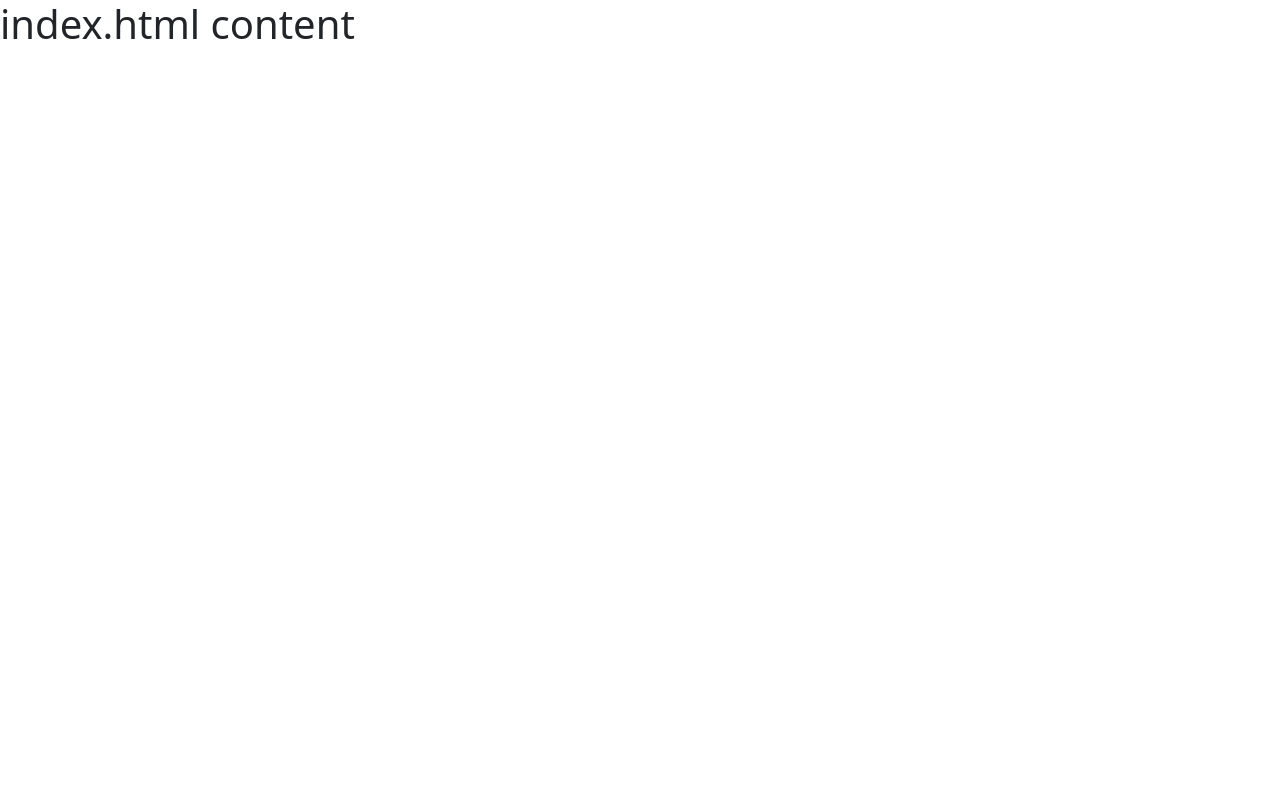
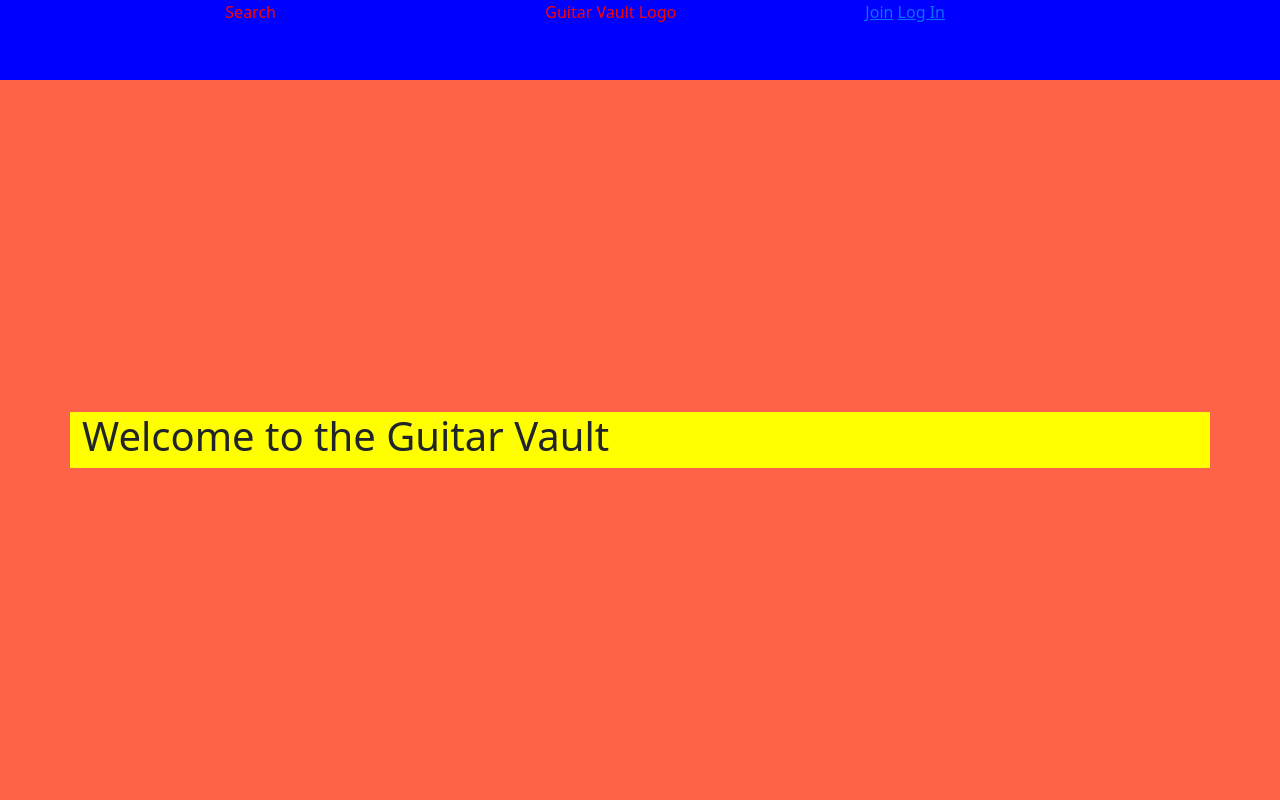
Before and after one commit to KelvenH/Guitar-Vault, a Django app: page / in a window 1280 px wide. Before the commit the page is almost empty. Run offline with Django 3.2, Linux system fonts and the light colour scheme.

Commit message:
added initial skeleton to main nav

```diff
--- a/guitar_vault/settings.py
+++ b/guitar_vault/settings.py
@@ -148,6 +148,10 @@ USE_TZ = True
 # https://docs.djangoproject.com/en/3.2/howto/static-files/
 
 STATIC_URL = '/static/'
+STATICFILES_DIRS = (os.path.join(BASE_DIR, 'static'),)
+
+MEDIA_URL = '/media/'
+MEDIA_ROOT = os.path.join(BASE_DIR, 'media')
 
 # Default primary key field type
 # https://docs.djangoproject.com/en/3.2/ref/settings/#default-auto-field
--- a/home/templates/home/index.html
+++ b/home/templates/home/index.html
@@ -1,6 +1,21 @@
 {% extends "base.html" %}
 {% load static %}
 
+{% block page_header %}
+    <!--empty container to space page content below base.html nav-->
+    <div class="container header-container">
+        <div class="row">
+            <div class="col"></div>
+        </div>
+    </div>
+{% endblock %}
+
 {% block content %}
-    <h1>index.html content</h1>
+    <div class="container h-100">
+        <div class="row h-100">
+            <div class="col main-content-col my-auto">
+                <h1>Welcome to the Guitar Vault</h1>
+            </div>
+        </div>
+    </div>
 {% endblock %}
--- /dev/null
+++ b/static/css/base.css
@@ -0,0 +1,22 @@
+html {
+    height: 100%;
+}
+
+body {
+    height:90vh;
+    background-color: tomato;
+}
+
+.top-nav {
+    height:10vh;
+    color:red;
+    background-color: blue;
+}
+
+.header-container {
+    padding-top:10vh;
+}
+
+.main-content-col {
+    background-color: yellow;
+}
--- a/templates/base.html
+++ b/templates/base.html
@@ -16,6 +16,7 @@
     {% block corecss %}
         <!-- Bootstrap-->
         <link href="https://cdn.jsdelivr.net/npm/bootstrap@5.1.3/dist/css/bootstrap.min.css" rel="stylesheet" integrity="sha384-1BmE4kWBq78iYhFldvKuhfTAU6auU8tT94WrHftjDbrCEXSU1oBoqyl2QvZ6jIW3" crossorigin="anonymous">
+        <link rel="stylesheet" href="{% static 'css/base.css' %}">
     {% endblock %}
 
     {% block extra_css %}
@@ -33,7 +34,21 @@
   </head>
 
   <body>
-    <header class="container-fluid fixed-top"></header>
+    <header class="top-nav container-fluid fixed-top">
+
+      <div class="row">
+        <div class="col-0 col-md-1 col-lg-2"></div>
+        <div class="col-12 col-md-4 col-lg-3">Search</div>
+        <div class="col-12 col-md-3 col-lg-3">Guitar Vault Logo</div>
+        <div class="col-12 col-md-3 col-lg-2">
+          <a href="">Join</a>
+          <a href="">Log In</a>
+        </div>
+        <div class="col-md-1 col-lg-2"></div>
+      </div> <!--close upper nav row -->
+    </div> <!--close top nav container -->
+    </header>
+
     {% if messages %}
         <div class="message-container"></div>
     {% endif %}
```
